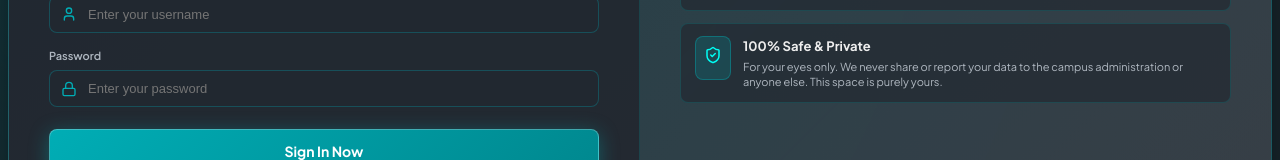
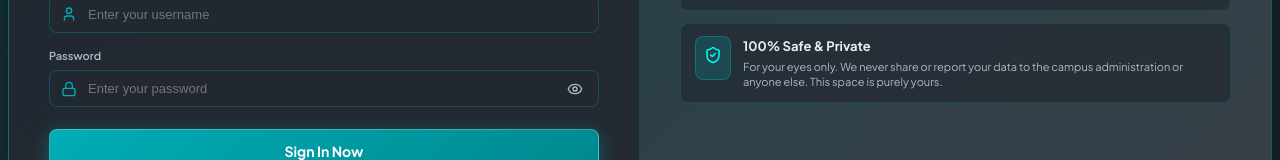
Before and after one commit to fikrighifari17-collab/daily, a React (Vite) app: page / in a window 1280 px wide. Shown: the part 404-564 px from the top of the page. Built offline with nearby package versions, Linux system fonts and the light colour scheme.

Commit message:
feat: add password visibility eye toggle button in sign in and register

```diff
--- a/src/components/AuthModal.jsx
+++ b/src/components/AuthModal.jsx
@@ -1,6 +1,6 @@
 import React, { useState } from 'react';
 import { createPortal } from 'react-dom';
-import { X, User, Lock, LogIn, UserPlus, Sparkles, AlertCircle } from 'lucide-react';
+import { X, User, Lock, LogIn, UserPlus, Sparkles, AlertCircle, Eye, EyeOff } from 'lucide-react';
 import { useAuth } from '../context/AuthContext';
 import { useToast } from '../context/ToastContext';
 
@@ -12,6 +12,7 @@
   const [nama, setNama] = useState('');
   const [username, setUsername] = useState('');
   const [password, setPassword] = useState('');
+  const [showPassword, setShowPassword] = useState(false);
   const [loading, setLoading] = useState(false);
   const [errorMsg, setErrorMsg] = useState('');
 
@@ -254,14 +255,14 @@
             <div style={{ position: 'relative' }}>
               <Lock size={16} color="#00ADB5" style={{ position: 'absolute', left: '12px', top: '50%', transform: 'translateY(-50%)' }} />
               <input
-                type="password"
+                type={showPassword ? 'text' : 'password'}
                 required
                 placeholder="••••••••"
                 value={password}
                 onChange={(e) => setPassword(e.target.value)}
                 style={{
                   width: '100%',
-                  padding: '10px 12px 10px 38px',
+                  padding: '10px 42px 10px 38px',
                   background: 'rgba(34, 40, 49, 0.8)',
                   border: '1px solid rgba(0, 173, 181, 0.3)',
                   color: '#EEEEEE',
@@ -270,6 +271,28 @@
                   borderRadius: '8px'
                 }}
               />
+              <button
+                type="button"
+                onClick={() => setShowPassword(!showPassword)}
+                style={{
+                  position: 'absolute',
+                  right: '12px',
+                  top: '50%',
+                  transform: 'translateY(-50%)',
+                  background: 'transparent',
+                  border: 'none',
+                  color: showPassword ? '#00FFF5' : '#b0b8c1',
+                  cursor: 'pointer',
+                  display: 'flex',
+                  alignItems: 'center',
+                  justifyContent: 'center',
+                  padding: '4px',
+                  transition: 'color 0.2s ease'
+                }}
+                title={showPassword ? 'Hide password' : 'Show password'}
+              >
+                {showPassword ? <EyeOff size={16} /> : <Eye size={16} />}
+              </button>
             </div>
           </div>
 
--- a/src/pages/LoginPage.jsx
+++ b/src/pages/LoginPage.jsx
@@ -1,5 +1,5 @@
 import React, { useState } from 'react';
-import { Sparkles, Lock, User, LogIn, UserPlus, ShieldCheck, HeartPulse, BookOpen, Brain, Activity } from 'lucide-react';
+import { Sparkles, Lock, User, LogIn, UserPlus, ShieldCheck, HeartPulse, BookOpen, Brain, Activity, Eye, EyeOff } from 'lucide-react';
 import { useAuth } from '../context/AuthContext';
 import { useToast } from '../context/ToastContext';
 
@@ -11,6 +11,7 @@
   const [nama, setNama] = useState('');
   const [username, setUsername] = useState('');
   const [password, setPassword] = useState('');
+  const [showPassword, setShowPassword] = useState(false);
   const [loading, setLoading] = useState(false);
   const [errorMsg, setErrorMsg] = useState('');
 
@@ -242,14 +243,14 @@
               <div style={{ position: 'relative' }}>
                 <Lock size={16} color="#00ADB5" style={{ position: 'absolute', left: '12px', top: '50%', transform: 'translateY(-50%)' }} />
                 <input
-                  type="password"
+                  type={showPassword ? 'text' : 'password'}
                   required
                   placeholder="Enter your password"
                   value={password}
                   onChange={(e) => setPassword(e.target.value)}
                   style={{
                     width: '100%',
-                    padding: '10px 12px 10px 38px',
+                    padding: '10px 42px 10px 38px',
                     background: 'rgba(34, 40, 49, 0.9)',
                     border: '1px solid rgba(0, 173, 181, 0.3)',
                     color: '#EEEEEE',
@@ -258,6 +259,28 @@
                     borderRadius: '8px'
                   }}
                 />
+                <button
+                  type="button"
+                  onClick={() => setShowPassword(!showPassword)}
+                  style={{
+                    position: 'absolute',
+                    right: '12px',
+                    top: '50%',
+                    transform: 'translateY(-50%)',
+                    background: 'transparent',
+                    border: 'none',
+                    color: showPassword ? '#00FFF5' : '#b0b8c1',
+                    cursor: 'pointer',
+                    display: 'flex',
+                    alignItems: 'center',
+                    justifyContent: 'center',
+                    padding: '4px',
+                    transition: 'color 0.2s ease'
+                  }}
+                  title={showPassword ? 'Hide password' : 'Show password'}
+                >
+                  {showPassword ? <EyeOff size={16} /> : <Eye size={16} />}
+                </button>
               </div>
             </div>
 
```
